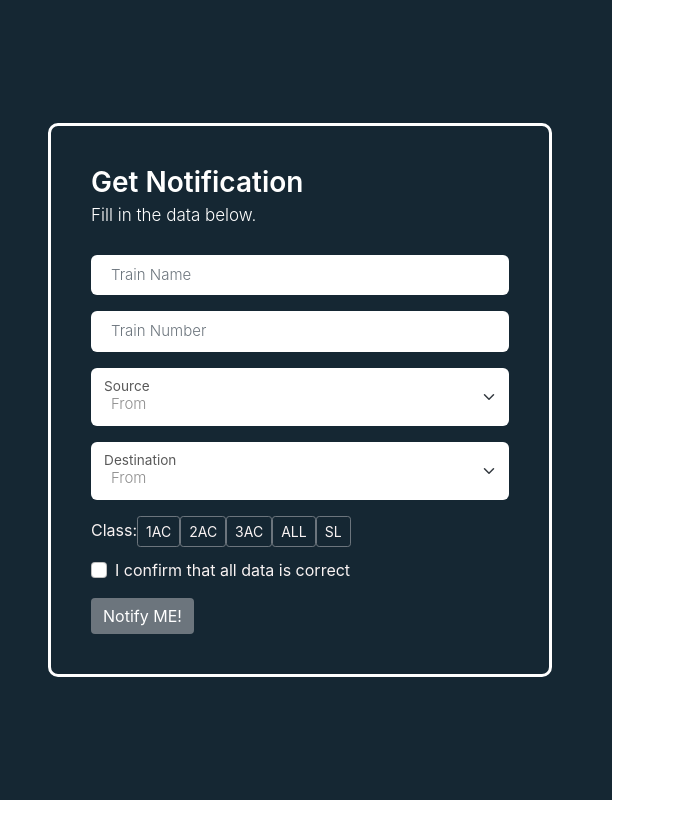
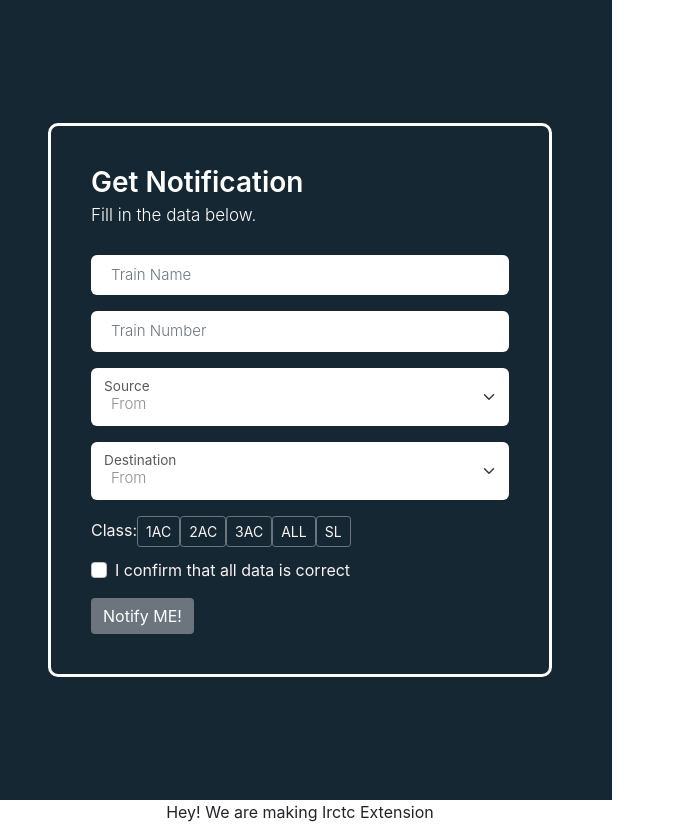
Before and after one commit to JulianToppo/IRCTCQuick, a React (Create React App) app: page / in a window 1280 px wide. Shown: the whole page, without its empty margins (0-675 px from the left). Before the commit the page ends 800 px from the top, so only its background shows below. Built offline with nearby package versions, Linux system fonts and the light colour scheme.

Commit message:
Checking the working of contributors

```diff
--- a/src/App.js
+++ b/src/App.js
@@ -6,6 +6,7 @@ function App() {
   return (
     <div className="App">
       <TrainForm/>
+      <p> Hey! We are making Irctc Extension </p>
     </div>
   );
 }
```
